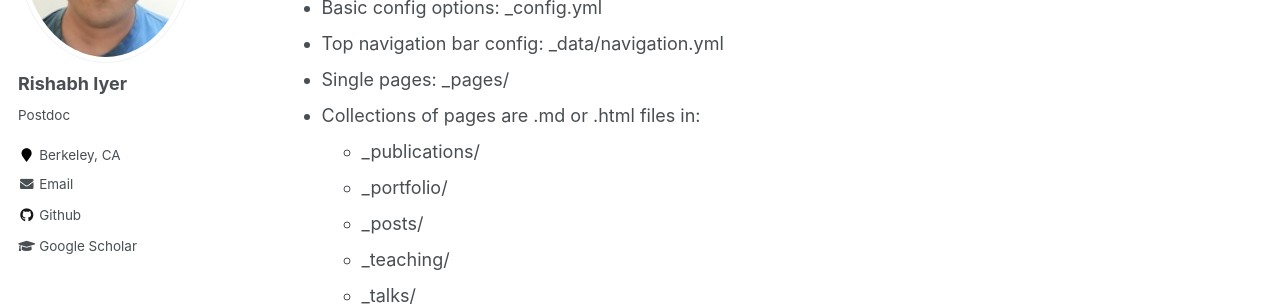
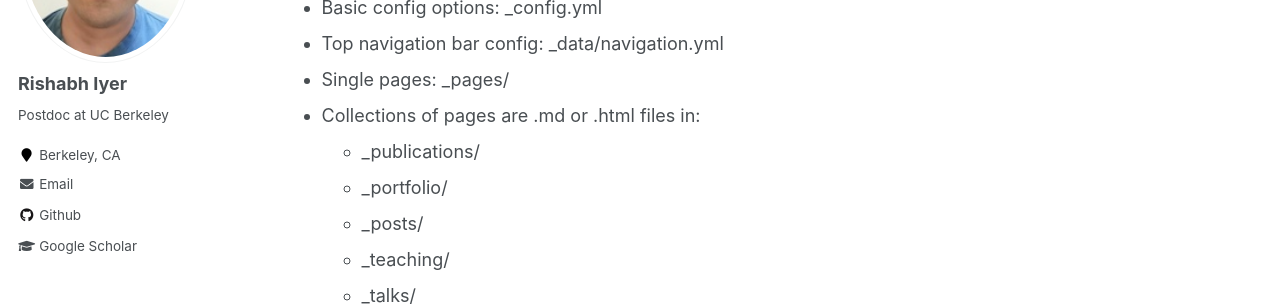
Before and after one commit to rishabh246/rishabh246.github.io, a Jekyll site: the page built from _pages/markdown.md, in a window 1280 px wide. Shown: the part 268-574 px from the top of the page. Built offline with Jekyll 4.4.1, drawn with Linux system fonts in a browser that asks for light colours.

Commit message:
Minor tweaks

```diff
--- a/_config.yml
+++ b/_config.yml
@@ -10,7 +10,7 @@ locale                   : "en-US"
 title                    : "Rishabh Iyer"
 title_separator          : "-"
 name                     : &name "Rishabh Iyer"
-description              : &description "Postdoc"
+description              : &description "Postdoc at UC Berkeley"
 url                      : https://rishabh246.github.io # the base hostname & protocol for your site e.g. "https://mmistakes.github.io"
 baseurl                  : "" # the subpath of your site, e.g. "/blog"
 repository               : "rishabh246/rishabh246.github.io"
@@ -82,7 +82,7 @@ analytics:
 author:
   name             : "Rishabh Iyer"
   avatar           : "ri.jpg"
-  bio              : "Postdoc"
+  bio              : "Postdoc at UC Berkeley"
   location         : "Berkeley, CA"
   employer         :
   pubmed           :
--- a/_sass/_page.scss
+++ b/_sass/_page.scss
@@ -56,7 +56,7 @@
   }
 
   p, li, dl {
-    font-size: 1em;
+    font-size: 0.875 em;
   }
 
   /* paragraph indents */
```
